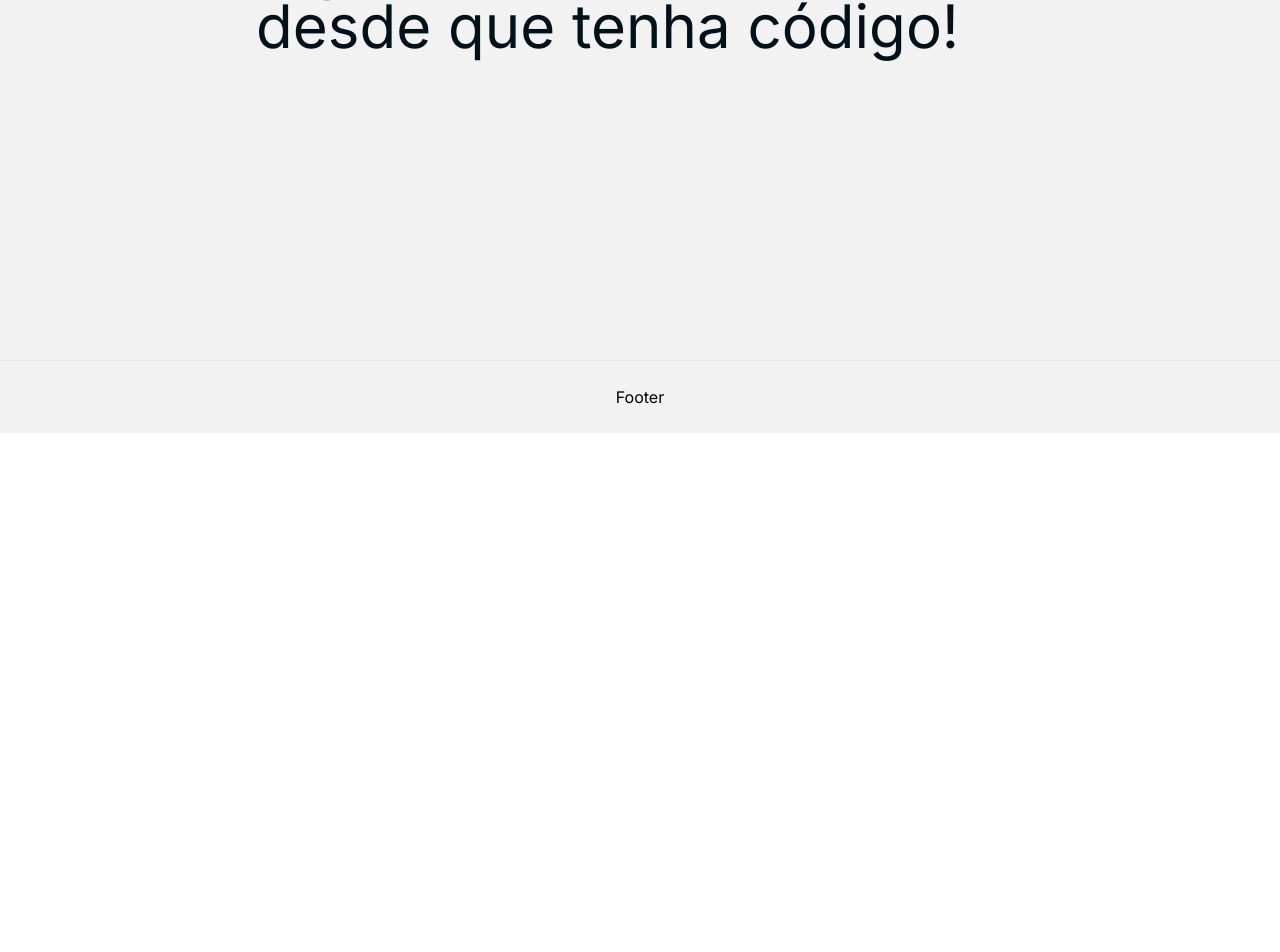
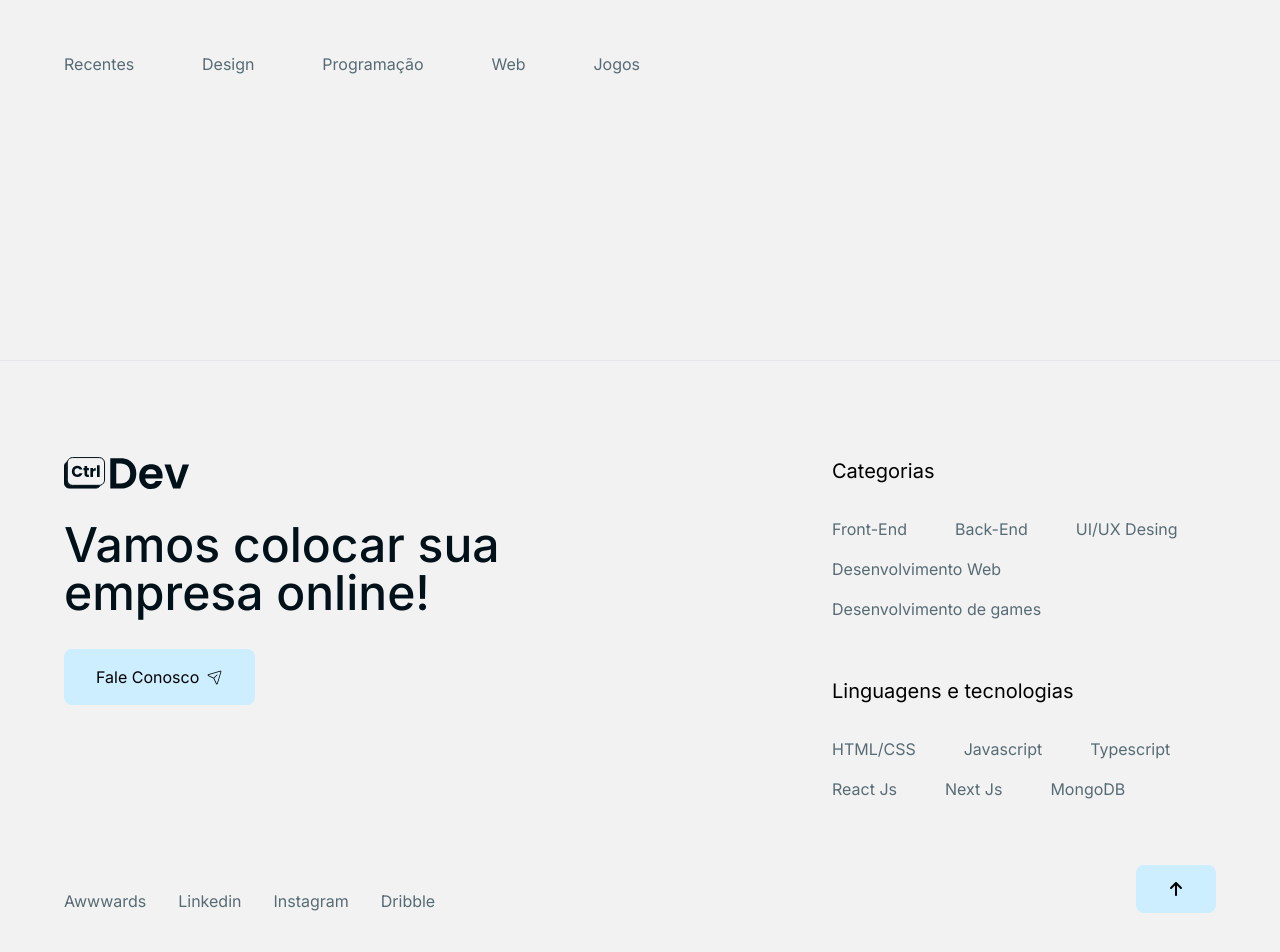
Before and after one commit to O-Gui-Carvalho/Blog, a Next.js app: page / in a window 1280 px wide. Shown: the part 440-1392 px from the top of the page. Before the commit the page ends 873 px from the top, so only its background shows below. Built offline with nearby package versions, Linux system fonts and the light colour scheme.

Commit message:
New footer and improved theme toggle

```diff
--- a/src/app/globals.css
+++ b/src/app/globals.css
@@ -1,3 +1,19 @@
 @import "tailwindcss";
 
 @custom-variant dark (&:where(.dark, .dark *));
+
+.background{
+    @apply bg-[#F2F2F2] dark:bg-[#00111A];
+}
+
+.text-blog{
+    @apply text-[#00111A] dark:text-[#F2F2F2]
+}
+
+.text-blog-sec {
+  @apply text-[#576B75] dark:text-[#B6C2C9];
+}
+
+.button{
+  @apply flex items-center justify-center gap-2 max-w-fit py-4 px-8 rounded-lg bg-[#CCEEFF] dark:bg-[#083045] hover:bg-[#083045] dark:hover:bg-[#CCEEFF] hover:text-[#CCEEFF] dark:hover:text-[#083045] cursor-pointer transition-colors duration-300;
+}
--- a/src/app/layout.jsx
+++ b/src/app/layout.jsx
@@ -17,7 +17,7 @@ export default function RootLayout({ children }) {
   return (
     <html lang="en" suppressHydrationWarning>
       <body
-        className={`${inter.className} flex flex-col min-h-screen justify-between`}
+        className={`${inter.className} background transition-colors duration-300 flex flex-col min-h-screen justify-between`}
       >
         <ThemeProvider attribute="class" enableSystem defaultTheme="system">
           <Header/>
--- a/src/app/page.jsx
+++ b/src/app/page.jsx
@@ -2,11 +2,18 @@ import Image from "next/image";
 
 export default function Home() {
   return (
-    <div className="min-h-screen flex items-center justify-center bg-[#F2F2F2] dark:bg-[#00111A] text-[#00111A] dark:text-[#F2F2F2] transition-all duration-300">
-      <div className="max-w-3xl text-start space-y-10">
-        <p className="text-2xl text-[#576B75] dark:text-[#B6C2C9]">Blog CtrlDev</p>
-        <h1 className="text-6xl">Aqui falamos de tudo, desde que tenha código!</h1>
+    <main className="min-h-screen pt-56 max-w-[1400px] w-[90vw] mx-auto background transition-colors duration-300">
+      <div className="text-start space-y-5 mb-24">
+        <p className="text-2xl text-blog-sec">Blog CtrlDev</p>
+        <h1 className="text-6xl text-blog">Aqui falamos sobre desenvolvimento de sites.</h1>
       </div>
-    </div>
+      <div className="text-blog-sec max-w-xl flex items-center justify-between">
+        <span>Recentes</span>
+        <span>Design</span>
+        <span>Programação</span>
+        <span>Web</span>
+        <span>Jogos</span>
+      </div>
+    </main>
   );
-}
+};
--- a/src/components/Footer.jsx
+++ b/src/components/Footer.jsx
@@ -1,10 +1,66 @@
+import Link from 'next/link'
 import React from 'react'
+import { PiPaperPlaneTiltLight } from "react-icons/pi";
+import { FaArrowUp } from "react-icons/fa6";
 
 const Footer = () => {
   return (
-    <div className='bg-[#F2F2F2] dark:bg-[#00111A] flex justify-center align-center w-full border-t border-gray-200 dark:border-[#083045] py-6 transition-all duration-300'>
-        Footer
-    </div>
+    <footer className='background w-full border-t border-gray-200 dark:border-[#083045] pt-24 pb-16 transition-all duration-300'>
+        <div className="w-[90vw] mx-auto flex">
+          <div className="flex-2/3 flex flex-col gap-8">
+            <Link href="/" className='max-w-fit'>
+              <svg width="125" height="32" viewBox="0 0 125 32" fill="none" xmlns="http://www.w3.org/2000/svg">
+                <g>
+                  <path className='fill-[#00111A] dark:fill-[#F2F2F2]' d="M64.8732 3.1329C67.2305 4.37922 69.0615 6.15325 70.3552 8.45501C71.638 10.7568 72.2849 13.429 72.2849 16.4718C72.2849 19.5147 71.638 22.1757 70.3552 24.455C69.0615 26.7343 67.2414 28.4859 64.8732 29.7322C62.505 30.9785 59.775 31.5961 56.6612 31.5961H46.3003V1.25781H56.6612C59.775 1.25781 62.516 1.87536 64.8732 3.12167V3.1329ZM63.6562 23.8262C65.3556 22.0859 66.1999 19.6382 66.1999 16.4831C66.1999 13.328 65.3556 10.8578 63.6562 9.07255C61.9568 7.28729 59.5557 6.40027 56.4419 6.40027H52.2428V26.4424H56.4419C59.5557 26.4424 61.9568 25.5778 63.6562 23.8375V23.8262Z" fill="#00111A"/>
+                  <path className='fill-[#00111A] dark:fill-[#F2F2F2]' d="M98.4228 21.3886H81.2313C81.3739 23.1289 81.9659 24.4875 83.0185 25.4756C84.06 26.4636 85.3538 26.9577 86.8778 26.9577C89.0815 26.9577 90.6603 25.9921 91.5923 24.0496H98.0062C97.3264 26.3738 96.0217 28.2714 94.103 29.7647C92.1734 31.258 89.8161 31.9991 87.0093 31.9991C84.2026 31.9991 82.7115 31.4826 80.9134 30.4496C79.1153 29.4166 77.7119 27.9682 76.7142 26.0819C75.7055 24.1956 75.2012 22.0286 75.2012 19.5584C75.2012 17.0882 75.6945 14.8763 76.6813 12.99C77.6681 11.1036 79.0605 9.65522 80.8476 8.6447C82.6347 7.63417 84.685 7.12891 86.9984 7.12891C89.3118 7.12891 91.2414 7.62294 93.0066 8.61101C94.7718 9.59908 96.1533 10.9914 97.1291 12.8103C98.1049 14.618 98.5982 16.7065 98.5982 19.0531C98.5982 21.3998 98.5434 20.7036 98.4338 21.3998L98.4228 21.3886ZM92.4365 17.3015C92.4036 15.7408 91.8554 14.4833 90.7809 13.5401C89.7065 12.597 88.3908 12.1254 86.8339 12.1254C85.277 12.1254 84.1258 12.5857 83.1171 13.4952C82.1085 14.4047 81.4945 15.6735 81.2752 17.3015H92.4365Z" fill="#00111A"/>
+                  <path className='fill-[#00111A] dark:fill-[#F2F2F2]' d="M112.73 26.0048L118.673 7.52344H124.999L116.294 31.6076H109.079L100.418 7.52344H106.788L112.73 26.0048Z" fill="#00111A"/>
+                  <path className='stroke-[#00111A] dark:stroke-[#006598]' d="M40.5451 5.91878V22.9854C40.5451 25.3658 39.032 27.3868 36.927 28.083C36.4226 28.2514 35.8744 28.3412 35.3153 28.3412H8.51936C5.63584 28.3412 3.28955 25.9384 3.28955 22.9854V5.91878C3.28955 5.25632 3.39919 4.62755 3.61847 4.05492C4.36402 2.02264 6.27175 0.574219 8.51936 0.574219H35.3153C38.1988 0.574219 40.5451 2.97703 40.5451 5.93001V5.91878Z" stroke="#00111A"/>
+                  <path className='fill-[#00111A] dark:fill-[#006598] stroke-[#00111A] dark:stroke-[#006598]' d="M2.87207 4.93164C2.8187 5.24911 2.78906 5.57529 2.78906 5.90723V22.9736C2.78913 26.1913 5.34799 28.8289 8.51855 28.8291H35.3145C35.5533 28.8291 35.7908 28.8135 36.0244 28.7842C35.1836 30.1494 33.7075 31.0518 32.0254 31.0518H5.22949C2.63352 31.0516 0.500178 28.8842 0.5 26.1963V9.14062C0.5 7.33691 1.45571 5.76901 2.87207 4.93164Z" stroke="#00111A"/>
+                  <path className='fill-[#00111A] dark:fill-[#F2F2F2]' d="M8.5189 11.4892C8.97938 10.6246 9.62626 9.95091 10.4595 9.46811C11.2928 8.9853 12.2357 8.73828 13.2882 8.73828C14.582 8.73828 15.6893 9.07512 16.6103 9.77126C17.5313 10.4674 18.1452 11.4218 18.4632 12.6232H15.5468C15.3275 12.1628 15.0205 11.8148 14.6258 11.5678C14.2311 11.3207 13.7706 11.2085 13.2663 11.2085C12.455 11.2085 11.7862 11.5004 11.2818 12.0842C10.7775 12.6681 10.5253 13.4428 10.5253 14.4197C10.5253 15.3965 10.7884 16.1713 11.2928 16.7551C11.7971 17.339 12.4659 17.6197 13.2773 17.6197C13.7816 17.6197 14.2311 17.4962 14.6368 17.2492C15.0315 17.0021 15.3385 16.6541 15.5578 16.1825H18.4742C18.1672 17.3839 17.5532 18.3271 16.6432 19.0232C15.7222 19.7193 14.6258 20.0674 13.3321 20.0786C12.2795 20.0786 11.3366 19.8428 10.5034 19.36C9.67011 18.8772 9.02324 18.2148 8.55179 17.3614C8.08034 16.5081 7.8501 15.5313 7.8501 14.4309C7.8501 13.3306 8.08034 12.3537 8.54083 11.4892H8.5189Z" fill="#00111A"/>
+                  <path className='fill-[#00111A] dark:fill-[#F2F2F2]' d="M24.9102 17.6622V19.964H23.5726C22.6078 19.964 21.8623 19.7282 21.325 19.2454C20.7878 18.7626 20.5137 17.9766 20.5137 16.8875V13.3619C20.5027 13.3619 19.4502 13.3619 19.4502 13.3619V11.105H20.5027V8.94922H23.145V11.105H24.8883V13.3619H23.156V16.9211C23.167 17.1906 23.2328 17.3815 23.3534 17.4938C23.474 17.6061 23.6823 17.6622 23.9783 17.6622H24.9212H24.9102Z"/>
+                  <path className='fill-[#00111A] dark:fill-[#F2F2F2]' d="M30.1731 11.4228C30.6336 11.1421 31.1489 10.9961 31.7191 10.9961V13.8705H30.9954C30.3376 13.8705 29.8442 14.0164 29.5153 14.3084C29.1864 14.6003 29.0219 15.1168 29.0219 15.8466V19.9561C29.0329 19.9561 26.3906 19.9561 26.3906 19.9561L26.3687 11.1084H29.0219V12.5793C29.3289 12.0964 29.7127 11.7035 30.1841 11.4228H30.1731Z"/>
+                  <path className='fill-[#00111A] dark:fill-[#F2F2F2]' d="M35.6328 8.1875L35.6657 19.9321H33.0124L32.9795 8.19873H35.6328V8.1875Z"/>
+                </g>
+              <defs>
+              <clipPath id="clip0_1742_220">
+              <rect width="125" height="32" fill="white"/>
+              </clipPath>
+              </defs>
+              </svg>
+            </Link>
+            <p className='text-blog text-5xl font-medium'>Vamos colocar sua <br/> empresa online!</p>
+            <span className="button">Fale Conosco <PiPaperPlaneTiltLight /></span>
+          </div>
+          <div className="flex-1/3">
+            <span className='text-xl'>Categorias</span>
+              <ul className="mt-8 mb-14 flex justify-start items-center flex-wrap gap-x-12 gap-y-4 text-blog-sec">
+                <li>Front-End</li>
+                <li>Back-End</li>
+                <li>UI/UX Desing</li>
+                <li>Desenvolvimento Web</li>
+                <li>Desenvolvimento de games</li>
+              </ul>
+              <span className='text-xl'>Linguagens e tecnologias</span>
+              <ul className="mt-8 flex justify-start items-center flex-wrap gap-x-12 gap-y-4 text-blog-sec">
+                <li>HTML/CSS</li>
+                <li>Javascript</li>
+                <li>Typescript</li>
+                <li>React Js</li>
+                <li>Next Js</li>
+                <li>MongoDB</li>
+              </ul>
+          </div>
+        </div>
+        <div className="w-[90vw] mx-auto mt-16 flex justify-between items-end">
+          <div className="flex gap-8 text-blog-sec">
+            <a href="/">Awwwards</a>
+            <a href="/">Linkedin</a>
+            <a href="/">Instagram</a>
+            <a href="/">Dribble</a>
+          </div>
+          <a href="/" className='button'><FaArrowUp/></a>
+        </div>
+    </footer>
   )
 }
 
```
Also changed, not shown: src/components/Header.jsx (+3 -4 lines), public/backend.jpg (added), public/frontend.jpg (added).
